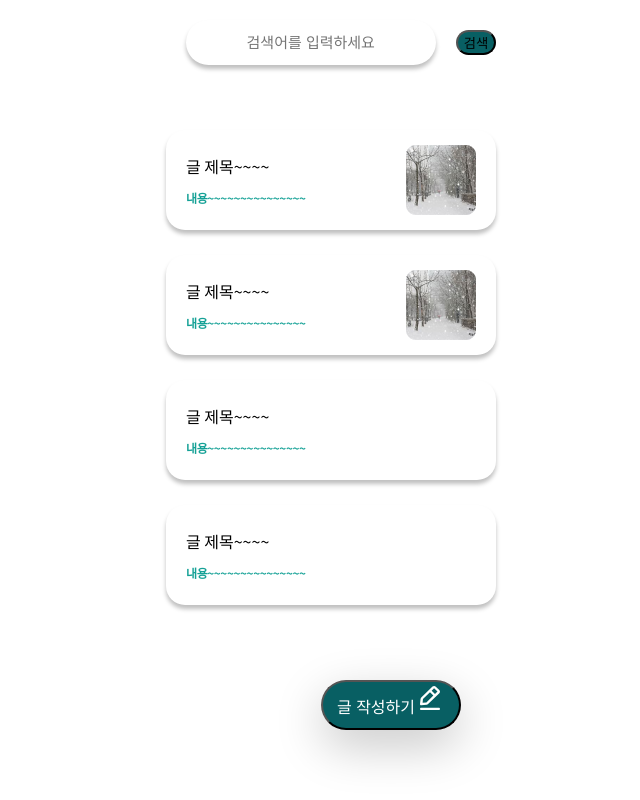
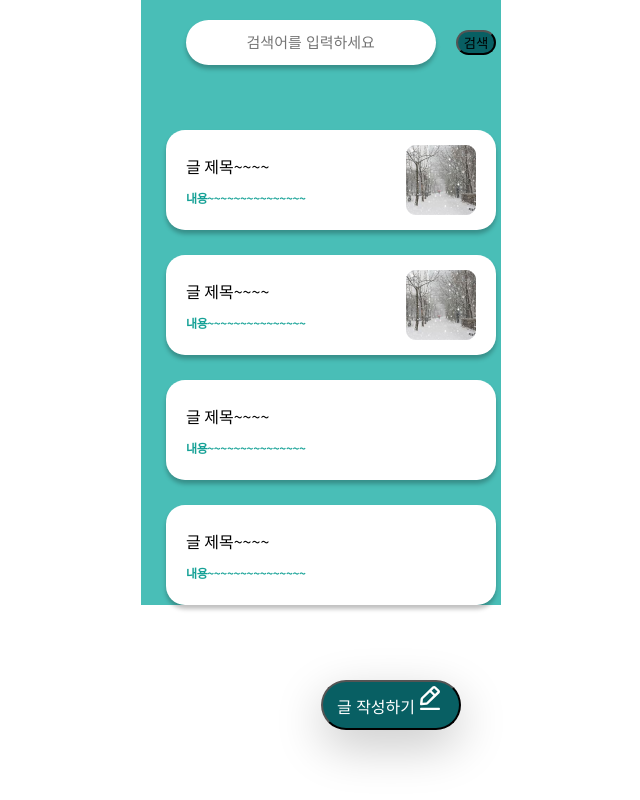
Before and after one commit to GDSC-snowflowerthon/Snowcare-team06-web, a React (Vite) app: page /checkrecord in a window 1280 px wide. Shown: the whole page, without its empty margins (319-959 px from the left). Built offline with nearby package versions, Linux system fonts and the light colour scheme.

Commit message:
feat : 전체 수정2

```diff
--- a/src/pages/MyPage/ChatList/ChatList.css
+++ b/src/pages/MyPage/ChatList/ChatList.css
@@ -9,6 +9,7 @@
 
 #container1{
   width: 360px;
+  background-color:#49BEB7;
 }
 .box1{
   box-sizing: border-box;
--- a/src/pages/MyPage/ChatList/ChatList.jsx
+++ b/src/pages/MyPage/ChatList/ChatList.jsx
@@ -4,9 +4,9 @@ import "./ChatList.css"
 export default function CheckList(){
   return(
     <>
-    <h3 className="title-chat">참여중인 채팅방</h3>
+
     <div id="container1">
-
+      <h3 className="title-chat">참여중인 채팅방</h3>
 
       <div className='box1'>
         <div className='text-container'>
--- a/src/pages/MyPage/CheckRecord/CheckRecord.css
+++ b/src/pages/MyPage/CheckRecord/CheckRecord.css
@@ -1,8 +1,7 @@
-.check-body{
-  background-color: #49BEB7;
-}
-#container2{
+
+.container2{
   width: 360px;
+  background-color:#49BEB7;
 }
 .box2{
   box-sizing: border-box;
--- a/src/pages/MyPage/CheckRecord/CheckRecord.jsx
+++ b/src/pages/MyPage/CheckRecord/CheckRecord.jsx
@@ -1,11 +1,10 @@
-import React, { useState } from 'react';
+
 import "./CheckRecord.css"
 import SearchBar from './SearchBar';
 
 export default function CheckRecord(){
   return(
-
-    <div id='container2'>
+    <div className='container2'>
       <SearchBar id="search"/>
 
       <div className='box2'>
```
